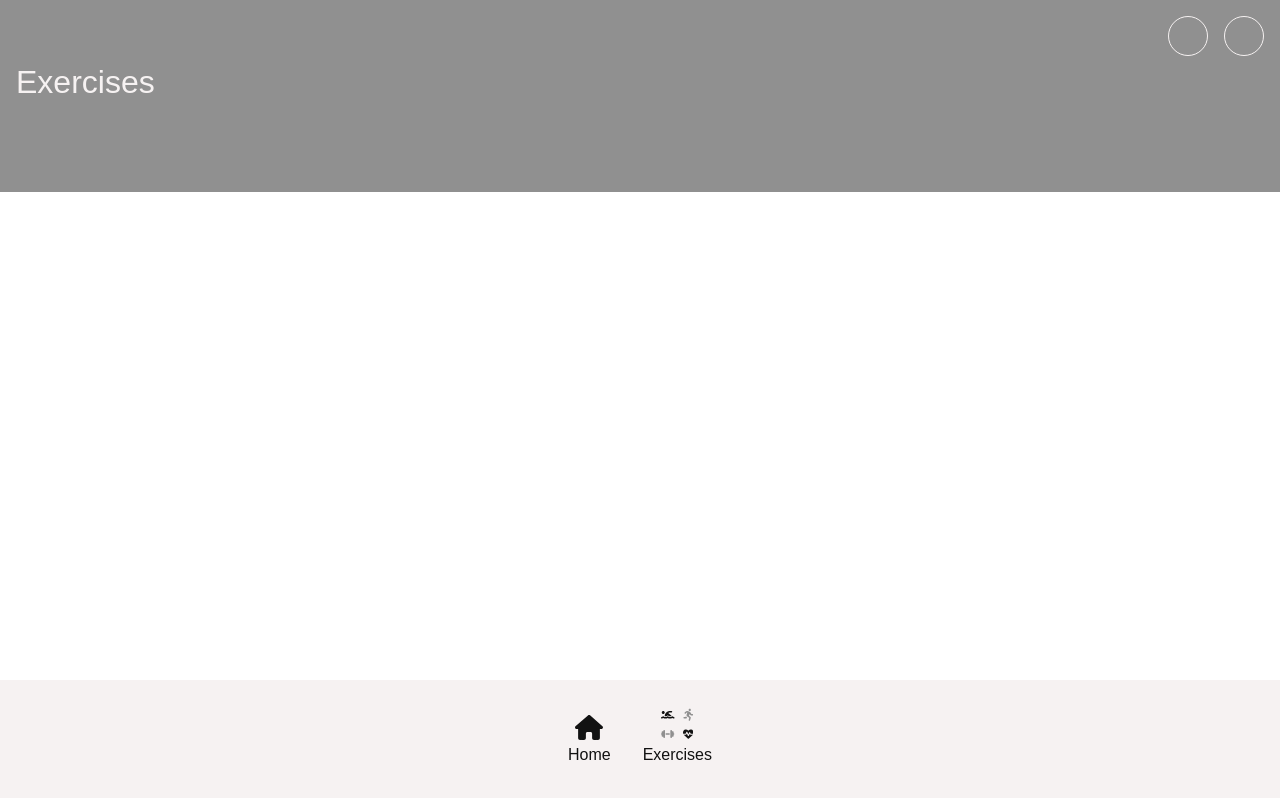
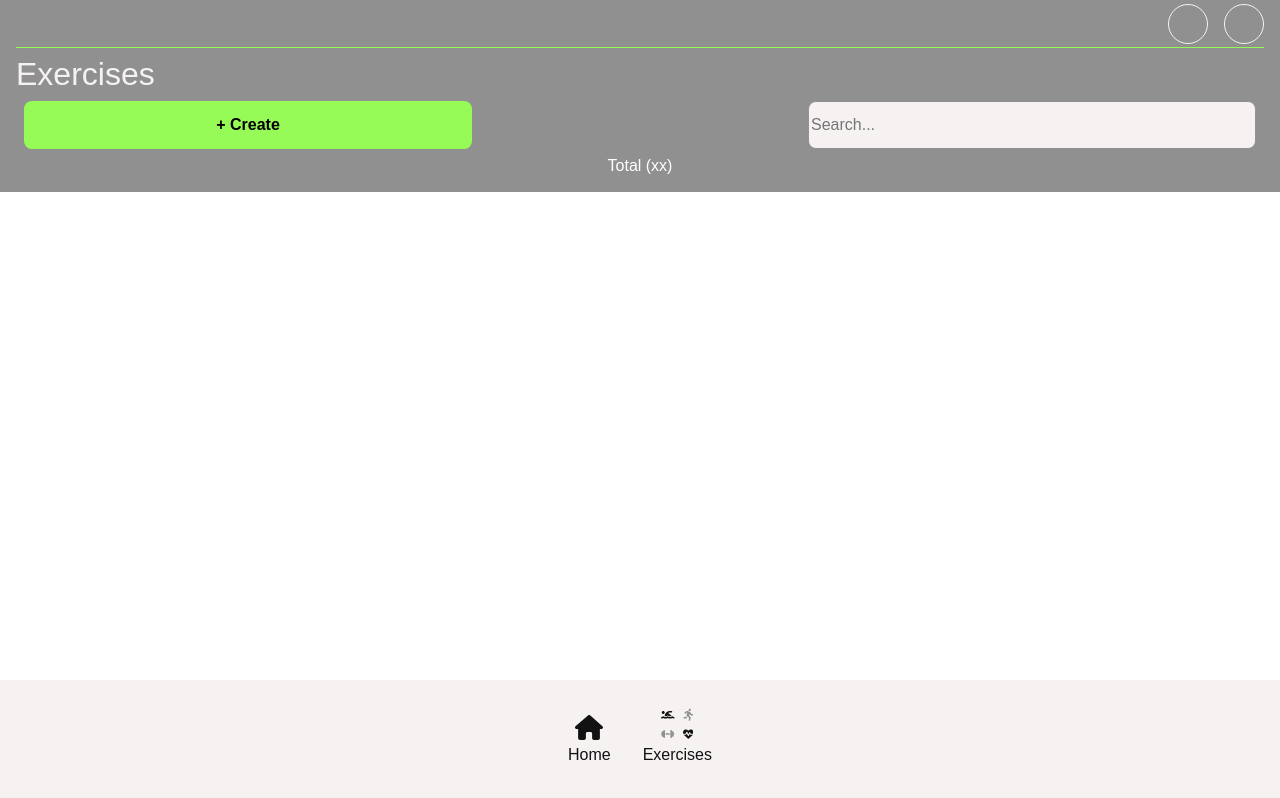
Before and after one commit to zylvis/coach-calc, a Next.js app: page /Exercises in a window 1280 px wide. Built offline with nearby package versions, Linux system fonts and the light colour scheme.

Commit message:
refactoring + Exercises buld up

```diff
--- a/components/Search.tsx
+++ b/components/Search.tsx
@@ -2,6 +2,9 @@ import { useState } from "react";
 
 interface IAthleteeProps{
     getText: (text: string) => void;
+}
+interface IExercisesProps{
+    getText: (text: string) => void
 }
 
 const Search: React.FC<IAthleteeProps> = (props) => {
--- a/pages/Exercises/index.tsx
+++ b/pages/Exercises/index.tsx
@@ -1,13 +1,28 @@
+import Search from "../../components/Search"
 import Footer from "../../page-components/Athletee/Footer"
 import Header from "../../page-components/Athletee/Header"
 import styles from "../../styles/pages/Exercises/Exercises.module.css"
 
 const Exercises = () => {
+    const createClickHandler = () => {
+
+    }
+
+    const getText = (show: string) => {
+
+    }
+
+    const searchObj = {getText: getText}
     return (
         <div className={styles.container}>
                 <div className={styles.wrapper}>
                     <Header/>
                     <div className={styles.exercises}>Exercises</div>
+                    <div className={styles["btn-search-container"]}>
+                        <button className={styles.button} onClick={createClickHandler}>+ Create</button>
+                        <div className={styles.search} > <Search {...searchObj}/></div>
+                    </div>
+                    <div className={styles.count}> Total (xx)</div>
                 </div>
             <Footer/>
         </div>
--- a/styles/page-components/Athletee/Header.module.css
+++ b/styles/page-components/Athletee/Header.module.css
@@ -2,18 +2,18 @@
     display: flex;
     flex-direction: row;
     justify-content: flex-end;
-    margin-top: 2vh;
     gap: 1rem;
     align-items: center;
-    height: 5vh;
+    height: 6vh;
     width: 100%;
+    border-bottom: solid 1px #97FB57;
 }
 
 .profile{
     display: flex;
     height: 5vh;
     width: 5vh;
-
     border-radius: 50%;
+    margin: 2vh 0 2vh 0;
     border: 1px solid #F6F2F2;
 }
--- a/styles/pages/Athletee/Athletee.module.css
+++ b/styles/pages/Athletee/Athletee.module.css
@@ -27,6 +27,7 @@
 
 .home{
     font-size: 4vh;
+    margin-top: 1vh;
     color: #F6F2F2;
 }
 
@@ -44,7 +45,7 @@
     width: 35vw;
     height: 6vh;
     font-size: 1rem;
-    text-align:start;
+    text-align: start;
     border-radius: 0.5rem;
 }
 
@@ -53,7 +54,7 @@
     flex-direction: row;
     align-items: center;
     justify-content:space-between;
-    margin: 2vh;
+    margin: 1vh;
 }
 
 .render{
--- a/styles/pages/Exercises/Exercises.module.css
+++ b/styles/pages/Exercises/Exercises.module.css
@@ -1,7 +1,8 @@
 .container{
-    padding: 0.5rem;
     display: flex;
     flex-direction: column;
+    position: relative;
+
     height: 100%;
     width: 100%;
 }
@@ -14,8 +15,82 @@
     padding: 0 1rem 0 1rem;
     background-color: #909090;
 }
+.count{
+
+    display: flex;
+    align-items: center;
+    justify-content: center;
+    font-size: 2vh;
+    width: 100%;
+    color: #ffffff;
+}
+
 .exercises{
     font-size: 4vh;
     margin-top: 1vh;
     color: #F6F2F2;
 }
+
+.button{
+    background-color: #97FB57;
+    border: none;
+    border-radius: 0.5rem;
+    height: 6vh;
+    width: 35vw;
+    font-size: 1rem;
+    font-weight: 700;
+}
+.search input {
+    display: flex;
+    width: 35vw;
+    height: 6vh;
+    font-size: 1rem;
+    text-align: start;
+    border-radius: 0.5rem;
+}
+
+.btn-search-container{
+    display: flex;
+    flex-direction: row;
+    align-items: center;
+    justify-content:space-between;
+    margin: 1vh;
+}
+
+.render{
+    margin-top: 24vh;
+    padding: 0 1vh 0 1vh;
+    overflow-y: scroll;
+    height: 61vh;
+    background-color: #ffffff;
+}
+
+.container-items{
+    display: flex;
+    flex-direction: column;
+    row-gap: 0.5rem;
+    width: 100%;
+    font-size: 2vh;
+    color: #909090;
+    padding: 1vh;
+    border-radius: 0.5rem;
+}
+.athletee{
+    display: flex;
+    flex-direction: row;
+    align-items: center;
+    gap: 1rem;
+    border-bottom: 1px solid #F6F2F2;
+    height: 10vh;
+
+}
+.image{
+    display: flex;
+    height: 7vh;
+    width: 7vh;
+    border: 1px solid #97FB57;
+    border-radius: 50%;
+    padding: 4vh;
+    background-size: cover;
+    background-position: center;
+}
```
Also changed, not shown: components/Modal.tsx (+3 -13 lines), pages/Athletee/Index.tsx (+1 -9 lines).
